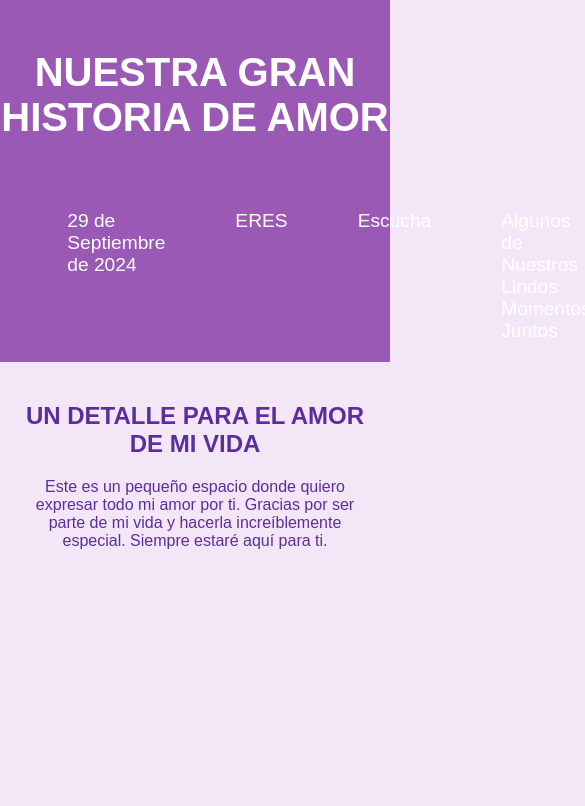
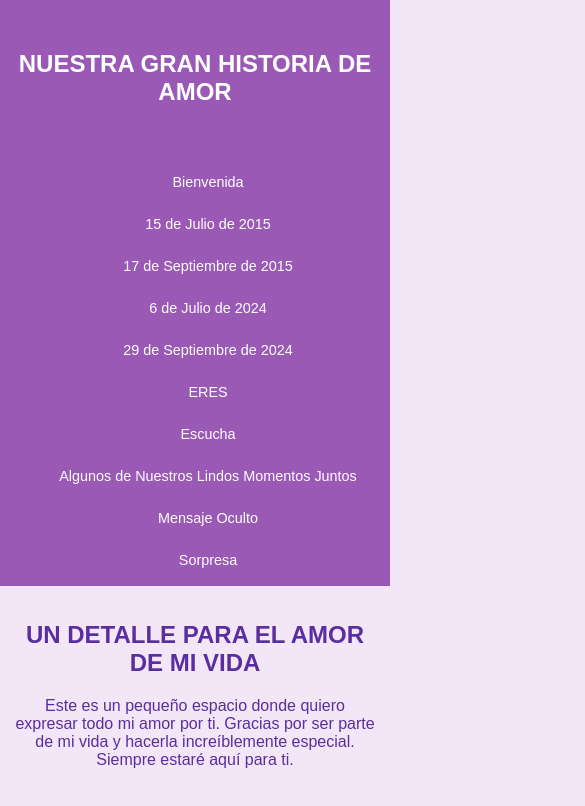
Before and after one commit to bleis3/Nuestra-historia-de-amor, a plain HTML site: page index.html in a window 390 px wide. Shown: the top 806 px of the page, 585 px wide, since content can reach past the window. Drawn offline with Linux system fonts and the light colour scheme.

Commit message:
index.html

```diff
--- a/index.html
+++ b/index.html
@@ -11,6 +11,7 @@
             color: #5a2e9e; /* morado oscuro para el texto */
             margin: 0;
             padding: 0;
+            box-sizing: border-box;
         }
         header {
             background-color: #9b59b6; /* color morado claro para el encabezado */
@@ -22,24 +23,28 @@
             font-size: 2.5rem;
             margin: 0;
         }
+
         /* Estilos para las pestañas */
         .tabs {
             display: flex;
             justify-content: center;
             background-color: #9b59b6;
             padding: 10px 0;
+            flex-wrap: wrap; /* Esto hará que las pestañas se ajusten en pantallas pequeñas */
         }
         .tab {
-            margin: 0 15px;
+            margin: 5px;
             cursor: pointer;
             padding: 10px 20px;
             color: white;
             font-size: 1.2rem;
             border-radius: 5px;
+            text-align: center;
         }
         .tab:hover {
             background-color: #8e44ad;
         }
+
         /* Estilo para el contenido de las pestañas */
         .content {
             display: none;
@@ -72,6 +77,62 @@
             height: auto;
             display: block;
             margin: 20px auto;
+        }
+
+        /* Ajustes para que todo se vea bien en móviles */
+        @media (max-width: 768px) {
+            h1 {
+                font-size: 2rem;
+            }
+
+            .tabs {
+                flex-direction: column;
+            }
+
+            .tab {
+                font-size: 1rem;
+                padding: 10px;
+                width: 100%;
+                text-align: center;
+            }
+
+            .content {
+                padding: 15px;
+            }
+
+            .descending-text {
+                font-size: 1.2rem;
+            }
+
+            /* Asegurarse de que los videos se ajusten bien */
+            iframe, video {
+                max-width: 100%;
+                height: auto;
+            }
+        }
+
+        @media (max-width: 480px) {
+            h1 {
+                font-size: 1.5rem;
+            }
+
+            .tabs {
+                padding: 5px 0;
+            }
+
+            .tab {
+                font-size: 0.9rem;
+                padding: 8px;
+            }
+
+            .descending-text {
+                font-size: 1rem;
+            }
+
+            /* Asegurarse de que los videos se ajusten bien */
+            iframe {
+                height: 90px;
+            }
         }
     </style>
 </head>
```
